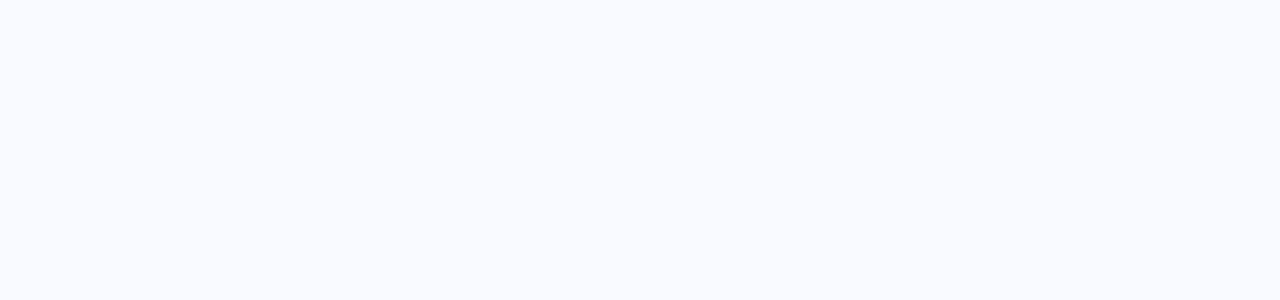
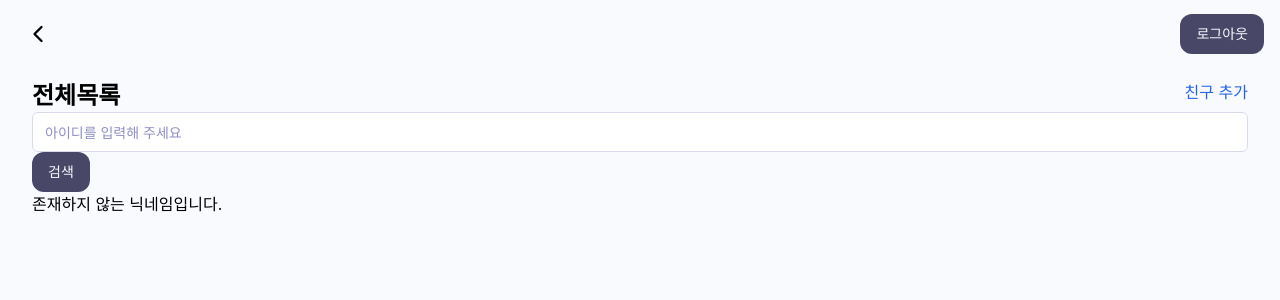
Before and after one commit to minsuje/grabit, a React (Vite) app in the folder client/: page /friend/new/1 in a window 1280 px wide. Before the commit this address had no page. Shown: the top 300 px of the page. Built offline with nearby package versions, Linux system fonts and the light colour scheme; sample sign-in values are in the browser's storage; a web font is replaced by a local one.

Commit message:
mypage update search friend

```diff
--- a/client/src/App.tsx
+++ b/client/src/App.tsx
@@ -98,7 +98,7 @@ function App() {
             <Route path="/mypage/mypagefrienddetail" element={<MyPageFriendDetail />} />
             <Route path="/mypage/mypagehistory" element={<MyPageHistory />} />
             <Route path="/mypagehistorydetail/:userid_num" element={<MyPageHistoryDetail />} />
-            <Route path="/friend/new" element={<FriendAddition />} />
+            <Route path="/friend/new/:userid" element={<FriendAddition />} />
 
             <Route path="/friend/new" element={<FriendAddition />} />
           </Route>
--- a/client/src/components/MyPageFriendList.tsx
+++ b/client/src/components/MyPageFriendList.tsx
@@ -44,6 +44,8 @@ export default function MyPageFriendList({ friends }: any) {
   const tierImageSrc = getTierImage(friends.score_num);
   const tierName = getTierName(friends.score_num);
 
+
+
   return (
     <div>
       <Link to={`/friend/${friends.userid}`} className=" text-black no-underline">
--- a/client/src/page/myPage/Friend.tsx
+++ b/client/src/page/myPage/Friend.tsx
@@ -47,7 +47,7 @@ export default function Friend() {
       <div>
         <Input placeholder="검색" value={searchTerm} onChange={(e) => setSearchTerm(e.target.value)} />
         {/* 각각의 친구목록 상세 페이지 */}
-        <Link to="/friend/new">
+        <Link to="/friend/new/">
           <Button>친구 추가</Button>
         </Link>
       </div>
--- a/client/src/page/myPage/FriendAddition.tsx
+++ b/client/src/page/myPage/FriendAddition.tsx
@@ -1,36 +1,76 @@
 import { useEffect, useState } from 'react';
 import { Link } from 'react-router-dom';
-import MyPageFriendList from '../../components/MyPageFriendList';
 import { Input } from '@/components/ui/input';
+import { privateApi } from '@/api/axios';
+import { Button } from '@/components/ui/button';
+import { Avatar, AvatarFallback, AvatarImage } from '@/components/ui/avatar';
+import MyPageFriendDetail from './MyPageFriendDetail';
 
 // 친구 객체를 위한 인터페이스 정의
 interface Friend {
   id: number;
   nickname: string;
 }
+// 검색 결과를 위한 인터페이스 정의
+interface SearchResult {
+  nickname: string;
+  profile_img: string;
+  score_num: number;
+  userid_num: number;
+  finalHistory: {
+    lose: number;
+    total: number;
+    win: number;
+  };
+  myRank: number;
+  userid: string;
+  file: any;
+}
 
 export default function FriendAddition() {
   const [friends] = useState<Friend[]>([]); // 전체 친구 목록
   const [searchTerm, setSearchTerm] = useState(''); // 검색어
   const [filteredFriends, setFilteredFriends] = useState<Friend[]>([]); // 필터링된 친구 목록
-
-  // useEffect(() => {
-  //   const { id } = useParams();
-  //   privateApi
-  //     .get(`http://3.34.122.205:3000/friend/${id}`)
-  //     .then((response) => {
-  //       setFriends(response.data.friends_info);
-  //       console.log(response);
-  //     })
-  //     .catch((error) => {
-  //       console.error('친구 목록 불러오기 axios 오류', error);
-  //     });
-  // }, []);
+  const [searchResult, setSearchResult] = useState<SearchResult | null>(null);
+  const [scoreNum, setScoreNum] = useState<number>(0);
+  const [isModalOpen, setIsModalOpen] = useState(false);
 
   useEffect(() => {
     const results = friends.filter((friend) => friend.nickname.toLowerCase().includes(searchTerm.toLowerCase()));
     setFilteredFriends(results);
   }, [searchTerm, friends]);
+
+  const handleSubmit = () => {
+    privateApi
+      .get(`http://localhost:3000/profile/${searchTerm}`, {
+        headers: { Authorization: 'Bearer ' + localStorage.getItem('accessToken') },
+      })
+      .then((response) => {
+        console.log(response);
+        setSearchResult(response.data);
+      })
+      .catch((error) => {
+        console.error('친구 목록 불러오기 axios 오류', error);
+        setSearchResult(null);
+      });
+  };
+
+  const getTierImage = (score: number) => {
+    if (score >= 2000) return '/challengerTear.png';
+    if (score >= 1500) return '/diamondTear.png';
+    if (score >= 1000) return '/platinumTear.png';
+    return '/silverTear.png';
+  };
+
+  const getTierName = (score: number) => {
+    if (score >= 2000) return '챌린저';
+    if (score >= 1500) return '다이아';
+    if (score >= 1000) return '플래티넘';
+    return '실버';
+  };
+
+  const tierImageSrc = getTierImage(scoreNum);
+  const tierName = getTierName(scoreNum);
 
   return (
     <div>
@@ -40,14 +80,29 @@ export default function FriendAddition() {
           <button>친구 추가</button>
         </Link>
       </div>
-      <div>
-        <Input placeholder="검색" value={searchTerm} onChange={(e) => setSearchTerm(e.target.value)} />
-      </div>
-      {filteredFriends.length > 0 ? (
-        filteredFriends.map((friend, index) => <MyPageFriendList key={index} friends={friend} />)
+
+      <Input placeholder="아이디를 입력해 주세요" value={searchTerm} onChange={(e) => setSearchTerm(e.target.value)} />
+      <Button onClick={handleSubmit}>검색</Button>
+      {searchResult ? (
+        // 검색 결과가 있을 때 렌더링
+
+        <div>
+          <Avatar>
+            <AvatarImage src={searchResult.file.profile_img} />
+            <AvatarFallback />
+          </Avatar>
+          <div>{searchResult.nickname}</div>
+          <p>점수: {searchResult.file.score_num}</p>
+          <p>순위: {searchResult.myRank}</p>
+          <img src={`${tierImageSrc}`} alt="" />
+          <p>{tierName}</p>
+          {/* 기타 필요한 정보 렌더링 */}
+        </div>
       ) : (
-        <p>존재하지 않는 닉네임입니다</p>
+        <p>존재하지 않는 닉네임입니다.</p>
       )}
+
+      {/* <MyPageFriendDetail></MyPageFriendDetail> */}
     </div>
   );
 }
--- a/client/src/page/myPage/MyPageFriendDetail.tsx
+++ b/client/src/page/myPage/MyPageFriendDetail.tsx
@@ -93,8 +93,7 @@ export default function MyPageFriendDetail() {
     })
       .then((response) => {
         console.log('친구 삭제 성공:', response);
-
-        // navigate(`/mypage/friend/detail/${userid_num}`);
+        navigate(`/mypage/friend/detail/${userid_num}`);
       })
       .catch((error) => {
         console.error('친구 끊기 에러:', error);
```
